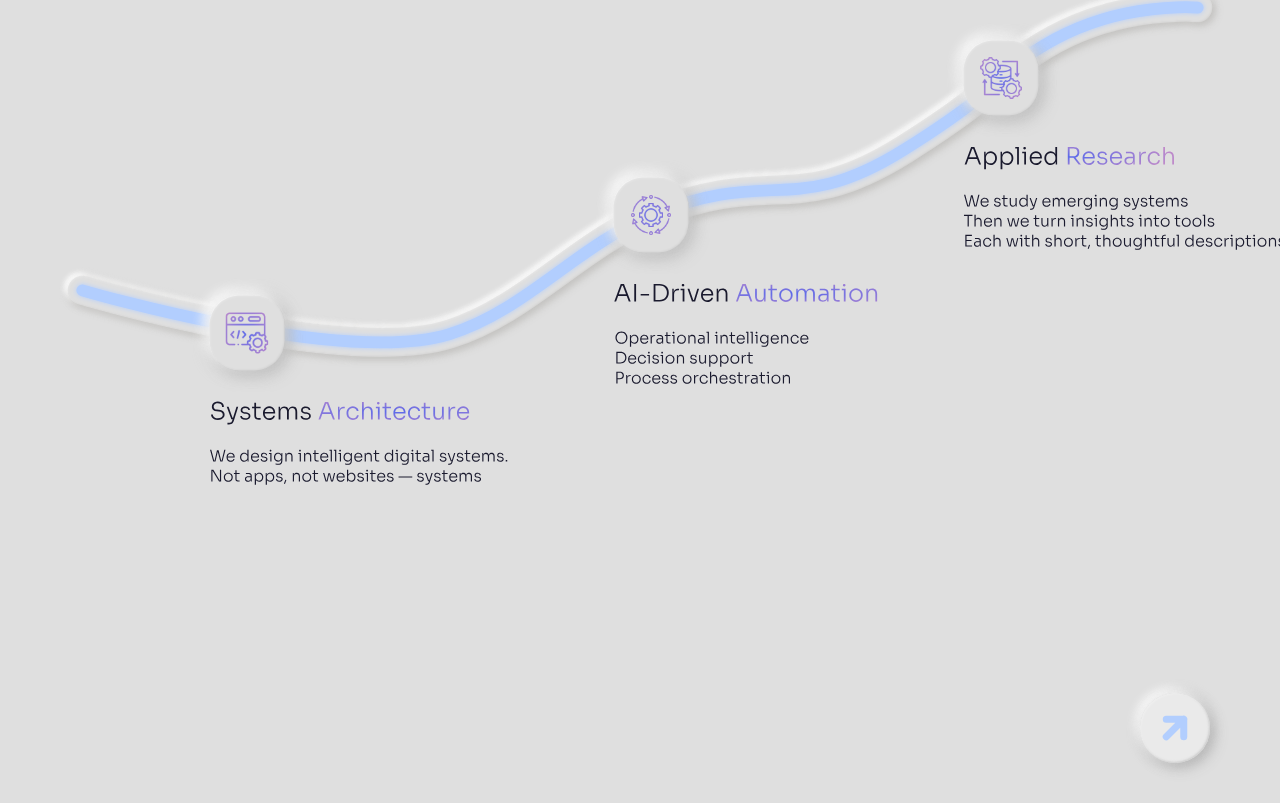
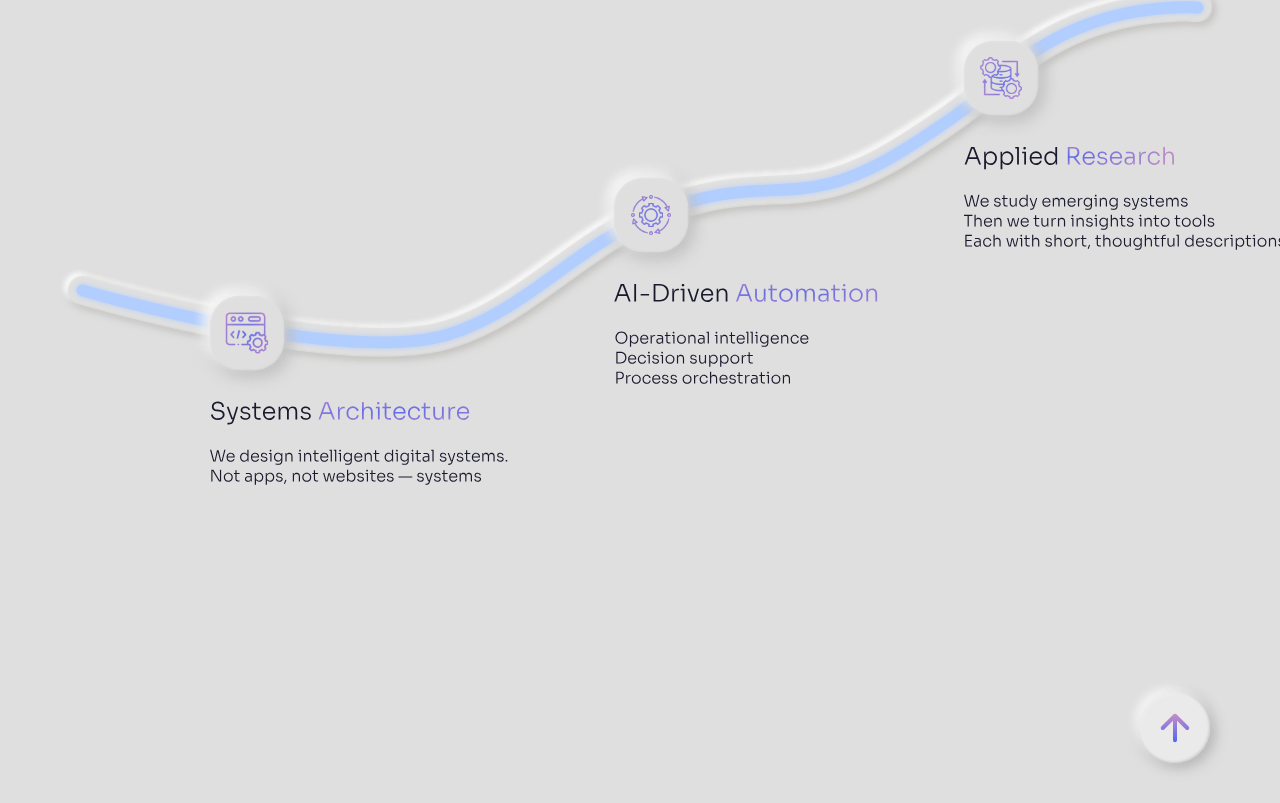
Before and after one commit to SadidSD/Aethod, a Next.js app: page / in a window 1280 px wide. Shown: the part 923-1726 px from the top of the page. Built offline with nearby package versions, Linux system fonts and the light colour scheme; no server answers.

Commit message:
style: replace diagonal arrow with gradient straight up arrow_up.svg in scroll-to-top button

```diff
--- a/app/page.js
+++ b/app/page.js
@@ -676,7 +676,7 @@ export default function Home() {
             aria-label="Scroll to Top"
           >
             <InlineSVG
-              src="/arrow.svg"
+              src="/arrow_up.svg"
               className={styles.scrollTopBtnArrow}
             />
           </button>
--- a/app/page.module.css
+++ b/app/page.module.css
@@ -1438,12 +1438,11 @@
 }
 
 .scrollTopBtnArrow svg path {
-  stroke: #B2CEFE !important;
   stroke-width: 4px !important;
 }
 
 .floatingScrollTopBtn:hover .scrollTopBtnArrow {
-  transform: translate(2px, -2px);
+  transform: translateY(-3px);
 }
 
 .heroAiBtn:hover {
```
Also changed, not shown: public/arrow_up.svg (added).
